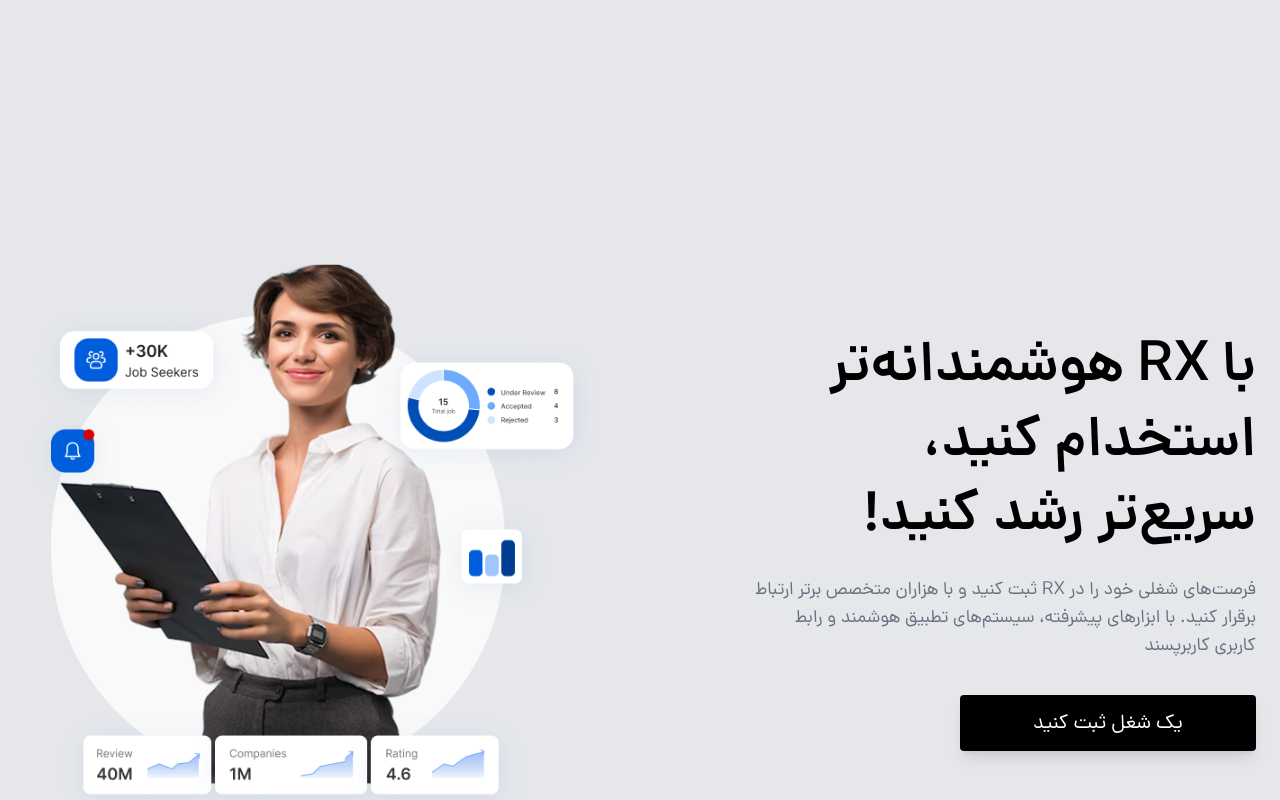
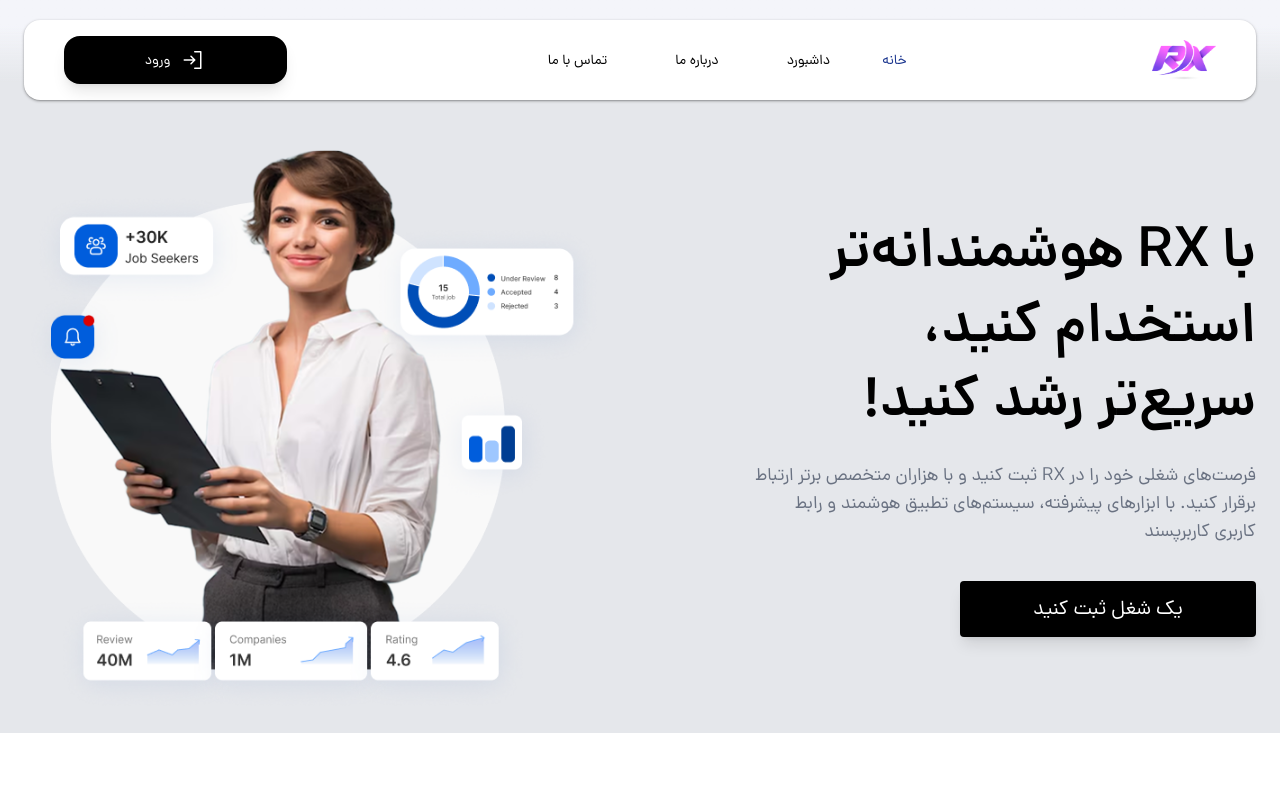
Before and after one commit to amir2002-js/Dashboard-ts, a React (Vite) app: page / in a window 1280 px wide. Shown: the top 800 px of the page. Built offline with nearby package versions, Linux system fonts and the light colour scheme.

Commit message:
create some links

```diff
--- a/src/components/ui/buttons/Button.tsx
+++ b/src/components/ui/buttons/Button.tsx
@@ -6,6 +6,7 @@
     text: string | JSX.Element
     types?: 'button' | 'reset' | 'submit'
     size?: 'sm' | 'lg' | ''
+    classNameProps?: string
     onClick?: () => void
 }
 export default function Button({
@@ -14,6 +15,7 @@
     text,
     types = 'button',
     size = '',
+    classNameProps = '',
     onClick = () => {
         console.log('clicked')
     },
@@ -71,7 +73,7 @@
 
     return (
         <button
-            className={`${className} py-2 px-3 rounded text-xs`}
+            className={`${className} py-2 px-3 rounded text-xs ${classNameProps} `}
             type={types}
             onClick={() => onClick()}
         >
--- a/src/pages/landing/Head.tsx
+++ b/src/pages/landing/Head.tsx
@@ -2,7 +2,7 @@
 
 export function Head() {
     return (
-        <div className="bg-gray-200 p-5 h-fit pt-[264px]">
+        <div className="bg-gray-200 p-5 h-fit pt-[150px]">
             <div className="max-w-laptop w-full max-md:flex-col-reverse mx-auto h-fit flex xl:gap-[148px] gap-24 justify-center items-stretch">
                 {/* text */}
                 <div className="flex flex-col shrink gap-9 max-md:justify-center max-md:items-center md:max-w-[504px] py-[63px] max-md:pt-0">
--- a/src/pages/landing/Landing.tsx
+++ b/src/pages/landing/Landing.tsx
@@ -1,10 +1,12 @@
 import { Footer } from './footer/Footer'
 import { Head } from './Head'
 import Body from './body/Body'
+import { Header } from './header/Header'
 
 export default function Landing() {
     return (
         <div className="box-border overflow-hidden pt-0">
+            <Header />
             <Head />
             <Body />
             <Footer />
--- a/src/pages/landing/footer/MainFooter.tsx
+++ b/src/pages/landing/footer/MainFooter.tsx
@@ -7,6 +7,7 @@
     PiWhatsappLogoDuotone,
 } from 'react-icons/pi'
 import Logo from '../../../components/ui/Logo'
+import { Link } from 'react-router-dom'
 
 export const MainFooter = () => {
     return (
@@ -24,11 +25,21 @@
                 <div className="flex flex-col gap-6">
                     <h2 className="text-2xl font-dana-bold">لینک ها</h2>
                     <ul className="flex gap-3 flex-col text-xs">
-                        <li>خانه</li>
-                        <li>درباره ما</li>
-                        <li>ورود</li>
-                        <li>ثبت نام</li>
-                        <li>داشبورد</li>
+                        <li>
+                            <Link to={'/'}>خانه</Link>
+                        </li>
+                        <li>
+                            <Link to={'/about-us'}>درباره ما</Link>
+                        </li>
+                        <li>
+                            <Link to={'/login'}>ورود</Link>
+                        </li>
+                        <li>
+                            <Link to={'/sign-up'}>ثبت نام</Link>
+                        </li>
+                        <li>
+                            <Link to={'/dashboard'}>داشبورد</Link>
+                        </li>
                     </ul>
                 </div>
 
--- /dev/null
+++ b/src/pages/landing/header/Header.tsx
@@ -0,0 +1,101 @@
+import { PiSignIn, PiTextAlignJustify } from 'react-icons/pi'
+import Button from '../../../components/ui/buttons/Button'
+import Logo from '../../../components/ui/Logo'
+import { NavLink } from 'react-router-dom'
+
+export const Header = () => {
+    return (
+        <div className="flex justify-center items-center  fixed z-[99999999] w-full md:p-5 bg-gradient-to-b from-background-light  from-20% to-70% to-white/0">
+            <div className="w-full bg-white md:rounded-2xl  shadow shadow-black shadow/35 max-w-laptop h-20 flex justify-between px-10 items-center">
+                <div className="">
+                    <Logo />
+                </div>
+                <div className="max-md:hidden">
+                    <ul className="flex justify-center items-center gap-2 text-sm">
+                        <li className="px-4 py-[9px]">
+                            <NavLink
+                                to={'/'}
+                                className={({ isActive, isPending }) =>
+                                    isActive
+                                        ? 'text-primary-dark w-full block'
+                                        : isPending
+                                          ? 'pl-4 p-3 rounded-r-full w-full block'
+                                          : 'pl-4 p-3 rounded-r-full w-full block'
+                                }
+                            >
+                                خانه
+                            </NavLink>
+                        </li>
+                        <li className="px-4 py-[9px]">
+                            <NavLink
+                                to={'/dashboard'}
+                                className={({ isActive, isPending }) =>
+                                    isActive
+                                        ? 'text-primary-dark w-full block'
+                                        : isPending
+                                          ? 'pl-4 p-3 rounded-r-full w-full block'
+                                          : 'pl-4 p-3 rounded-r-full w-full block'
+                                }
+                            >
+                                داشبورد
+                            </NavLink>
+                        </li>
+                        <li className="px-4 py-[9px]">
+                            <NavLink
+                                to={'/about-us'}
+                                className={({ isActive, isPending }) =>
+                                    isActive
+                                        ? 'text-primary-dark w-full block'
+                                        : isPending
+                                          ? 'pl-4 p-3 rounded-r-full w-full block'
+                                          : 'pl-4 p-3 rounded-r-full w-full block'
+                                }
+                            >
+                                درباره ما
+                            </NavLink>
+                        </li>
+                        <li className="px-4 py-[9px]">
+                            <NavLink
+                                to={'/contact-us'}
+                                className={({ isActive, isPending }) =>
+                                    isActive
+                                        ? 'text-primary-dark w-full block'
+                                        : isPending
+                                          ? 'pl-4 p-3 rounded-r-full w-full block'
+                                          : 'pl-4 p-3 rounded-r-full w-full block'
+                                }
+                            >
+                                تماس با ما
+                            </NavLink>
+                        </li>
+                    </ul>
+                </div>
+                <div className="max-md:hidden">
+                    <div className="">
+                        <Button
+                            text={
+                                <div className="flex justify-center items-center gap-3">
+                                    <span>
+                                        <PiSignIn className="text-2xl" />
+                                    </span>
+                                    ورود
+                                </div>
+                            }
+                            color="black"
+                            size="sm"
+                            typeBtn="contained"
+                            types="button"
+                            classNameProps="rounded-2xl"
+                        />
+                    </div>
+                </div>
+
+                <div className="md:hidden">
+                    <div className="">
+                        <PiTextAlignJustify className="text-2xl" />
+                    </div>
+                </div>
+            </div>
+        </div>
+    )
+}
```
